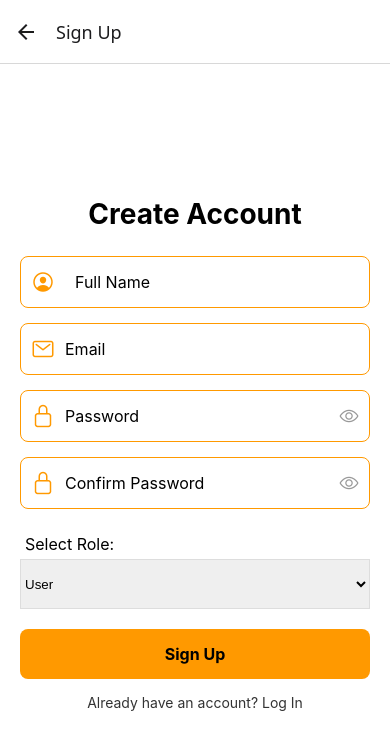
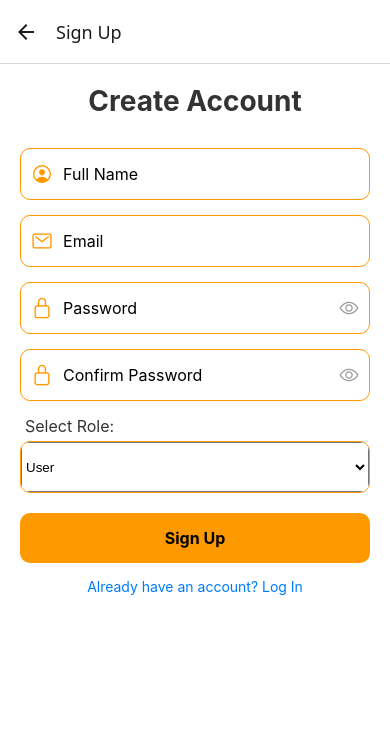
Before and after one commit to mwendwavickie/HUSTLECONNECT, a React Native app in the folder hustleconnect-frontend/: screen /Signup in a window 390 px wide. Shown: the top 750 px of the page. Built offline with nearby package versions, Linux system fonts and the light colour scheme.

Commit message:
Enhance LoginScreen: add loading indicator, improve layout with KeyboardAvoidingView, and update styles for better user experience

```diff
--- a/hustleconnect-frontend/screens/LoginScreen.js
+++ b/hustleconnect-frontend/screens/LoginScreen.js
@@ -1,9 +1,18 @@
-import React, {useState, useEffect, useContext} from "react";
-import { View, Text, StyleSheet, TextInput, TouchableOpacity, Alert } from "react-native";
+import React, { useState, useContext } from "react";
+import {
+    View,
+    Text,
+    StyleSheet,
+    TextInput,
+    TouchableOpacity,
+    Alert,
+    ActivityIndicator,
+    KeyboardAvoidingView,
+    Platform
+} from "react-native";
 import { useNavigation } from "@react-navigation/native";
 import { AuthContext } from "../context/AuthContext";
 import { Ionicons } from "@expo/vector-icons";
-
 
 
 const LoginScreen = () => {
@@ -15,34 +24,37 @@ const LoginScreen = () => {
     const [showPassword, setShowPassword] = useState(false);
     const [loading, setLoading] = useState(false);
 
-
-
-    const handleLogin =  async() => {
+    const handleLogin = async () => {
         if (!email || !password) {
             return Alert.alert("Error", "Please fill in all fields");
         }
-        try{
+        try {
+            setLoading(true);
             const response = await fetch("http://192.168.1.137:5000/api/auth/login", {
                 method: "POST",
-                headers: {"Content-Type": 'application/json'},
-                body: JSON.stringify({email, password}),
+                headers: { "Content-Type": "application/json" },
+                body: JSON.stringify({ email, password }),
             });
+
             const data = await response.json();
             if (!response.ok) throw new Error(data.message || "Login failed");
 
-            login(data.user);//save user data in context
+            login(data.user);
             navigation.navigate("Main");
         } catch (error) {
             Alert.alert("Login Failed", error.message);
+        } finally {
+            setLoading(false);
         }
-
     };
 
+    return (
+        <KeyboardAvoidingView style={styles.container} behavior={Platform.OS === "ios" ? "padding" : undefined}>
+            <View style={styles.card}>
+                <Ionicons name="person-circle-outline" size={80} color="#ff9900" style={styles.icon} />
+                <Text style={styles.title}>Welcome Back</Text>
+                <Text style={styles.subtitle}>Login to continue</Text>
 
-
-    return(
-        <View style={styles.container}>
-            <Text style={styles.title}>Login</Text>
                 <View style={styles.inputWrapper}>
                     <Ionicons name="mail-outline" size={20} color="#999" style={styles.inputIcon} />
                     <TextInput
@@ -72,76 +84,103 @@ const LoginScreen = () => {
                         />
                     </TouchableOpacity>
                 </View>
-            <TouchableOpacity style={styles.button} onPress={handleLogin} disabled={loading}>
-                <Text style={styles.buttonText}>{loading ? "Logging in..." : "Login"}</Text>
+
+                <TouchableOpacity
+                    style={[styles.button, loading && { backgroundColor: "#ccc" }]}
+                    onPress={handleLogin}
+                    disabled={loading}
+                >
+                    {loading ? (
+                        <ActivityIndicator color="black" />
+                    ) : (
+                        <Text style={styles.buttonText}>Login</Text>
+                    )}
                 </TouchableOpacity>
 
                 <TouchableOpacity onPress={() => navigation.navigate("Signup")}>
-                <Text style={styles.link}>Don't have an account? Sign Up</Text>
+                    <Text style={styles.link}>Don't have an account? <Text style={styles.linkHighlight}>Sign Up</Text></Text>
                 </TouchableOpacity>
+            </View>
+        </KeyboardAvoidingView>
+    );
+};
 
-        </View>
-
-    );
-}
 export default LoginScreen;
 
 const styles = StyleSheet.create({
     container: {
         flex: 1,
+        backgroundColor: '#f9f9f9',
+        justifyContent: 'center',
+        alignItems: 'center',
         padding: 20,
-        justifyContent: 'center',
-        backgroundColor: '#f5f5f5',
+    },
+    card: {
+        backgroundColor: '#fff',
+        width: '100%',
+        borderRadius: 16,
+        padding: 20,
+        shadowColor: '#000',
+        shadowOffset: { width: 0, height: 2 },
+        shadowOpacity: 0.1,
+        shadowRadius: 5,
+        elevation: 5,
+    },
+    icon: {
+        alignSelf: 'center',
+        marginBottom: 10,
     },
     title: {
-        fontSize: 24,
+        fontSize: 26,
         fontWeight: 'bold',
-        marginBottom: 20,
         textAlign: 'center',
+        marginBottom: 5,
         color: '#333',
+    },
+    subtitle: {
+        fontSize: 14,
+        textAlign: 'center',
+        marginBottom: 25,
+        color: '#777',
     },
     inputWrapper: {
         flexDirection: 'row',
         alignItems: 'center',
         borderWidth: 1,
         borderColor: '#ff9900',
-        borderRadius: 8,
+        borderRadius: 10,
         paddingHorizontal: 10,
         marginBottom: 15,
+        backgroundColor: '#fff',
     },
     inputIcon: {
-        marginRight: 10,
+        marginRight: 8,
     },
     input: {
         flex: 1,
         height: 50,
         fontSize: 16,
-        paddingRight: 10, // for spacing before the icon
     },
     button: {
         backgroundColor: '#ff9900',
-        padding: 15,
-        borderRadius: 8,
+        paddingVertical: 15,
+        borderRadius: 10,
         alignItems: 'center',
+        marginTop: 10,
         marginBottom: 15,
     },
-    googlebutton: {
-        backgroundColor: '#4285F4',
-        padding: 15,
-        borderRadius: 8,
-        alignItems: 'center',
-        marginBottom: 15,
-    },
-
     buttonText: {
-        color: 'black',
+        color: '#000',
         fontSize: 16,
-        fontWeight: 'bold',
+        fontWeight: '600',
     },
     link: {
+        textAlign: 'center',
+        color: '#555',
+        fontSize: 14,
+    },
+    linkHighlight: {
         color: '#007bff',
-        textAlign: 'center',
-        marginTop: 10,
+        fontWeight: '600',
     },
-
 });
--- a/hustleconnect-frontend/screens/SignupScreen.js
+++ b/hustleconnect-frontend/screens/SignupScreen.js
@@ -1,5 +1,5 @@
-import React, {useState, useContext } from "react";
-import { View, Text, StyleSheet, TextInput, TouchableOpacity, Alert } from "react-native";
+import React, { useState, useContext } from "react";
+import { View, Text, StyleSheet, TextInput, TouchableOpacity, Alert, KeyboardAvoidingView, Platform, ScrollView } from "react-native";
 import { useNavigation } from "@react-navigation/native";
 import { Ionicons } from "@expo/vector-icons";
 import { Picker } from '@react-native-picker/picker';
@@ -15,25 +15,21 @@ const SignupScreen = () => {
     const [confirmPassword, setConfirmPassword] = useState("");
     const [showPassword, setShowPassword] = useState(false);
     const [showConfirmPassword, setShowConfirmPassword] = useState(false);
-    const [role, setRole] = useState("user"); // Default role
+    const [role, setRole] = useState("user");
     const [loading, setLoading] = useState(false);
-
 
     const validateForm = () => {
         if (!name || !email || !password || !confirmPassword) {
-            return Alert.alert("Error", "Please fill in all fields");
+            Alert.alert("Error", "Please fill in all fields");
+            return false;
         }
-
-        //Alert.alert("Success", "Account created successfully");
-        //navigation.navigate("Login");
-
         const emailRegex = /\S+@\S+\.\S+/;
-        if(!emailRegex.test(email)) {
+        if (!emailRegex.test(email)) {
             Alert.alert("Error", "Please enter a valid email address");
             return false;
         }
-        if(password.length < 6) {
-            Alert.alert("Error", "Password must be at least 6 characters long");
+        if (password.length < 6) {
+            Alert.alert("Error", "Password must be at least 6 characters");
             return false;
         }
         if (password !== confirmPassword) {
@@ -43,30 +39,24 @@ const SignupScreen = () => {
         return true;
     };
 
-    const handleSignup = async() => {
+    const handleSignup = async () => {
         if (!validateForm()) return;
 
         setLoading(true);
         try {
             const response = await fetch("http://192.168.1.137:5000/api/auth/signup", {
                 method: "POST",
-                headers: {"Content-Type": 'application/json'},
-                body: JSON.stringify({
-                    name,
-                    email,
-                    password,
-                    role,
-                }),
+                headers: { "Content-Type": "application/json" },
+                body: JSON.stringify({ name, email, password, role }),
             });
+
             const data = await response.json();
 
-                if (!response.ok) {
-                    throw new Error(data.message || 'Signup failed');
-                }
+            if (!response.ok) throw new Error(data.message || "Signup failed");
+
             login(data.user);
             Alert.alert("Success", "Account created successfully");
             navigation.navigate("Main");
-
         } catch (error) {
             Alert.alert("Error", error.message);
         } finally {
@@ -74,24 +64,26 @@ const SignupScreen = () => {
         }
     };
 
-
-
-    return(
-        <View style={styles.container}>
+    return (
+        <KeyboardAvoidingView style={styles.container} behavior={Platform.OS === "ios" ? "padding" : undefined}>
+            <ScrollView contentContainerStyle={styles.scrollView}>
                 <Text style={styles.title}>Create Account</Text>
 
+                {/* Name */}
                 <View style={styles.inputWrapper}>
-                <Ionicons name="person-circle-outline" size={24} color="#ff9900" style={{ marginRight: 20 }} />
+                    <Ionicons name="person-circle-outline" size={22} color="#ff9900" style={styles.icon} />
                     <TextInput
                         style={styles.input}
                         placeholder="Full Name"
                         value={name}
                         onChangeText={setName}
+                        autoCapitalize="words"
                     />
                 </View>
 
+                {/* Email */}
                 <View style={styles.inputWrapper}>
-                <Ionicons name="mail-outline" size={24} color="#ff9900" style={{ marginRight: 10 }} />
+                    <Ionicons name="mail-outline" size={22} color="#ff9900" style={styles.icon} />
                     <TextInput
                         style={styles.input}
                         placeholder="Email"
@@ -102,87 +94,101 @@ const SignupScreen = () => {
                     />
                 </View>
 
+                {/* Password */}
                 <View style={styles.inputWrapper}>
-                <Ionicons name="lock-closed-outline" size={24} color="#ff9900" style={{ marginRight: 10 }} />
+                    <Ionicons name="lock-closed-outline" size={22} color="#ff9900" style={styles.icon} />
                     <TextInput
                         style={styles.input}
                         placeholder="Password"
                         value={password}
                         onChangeText={setPassword}
-                secureTextEntry = {!showPassword}
+                        secureTextEntry={!showPassword}
                     />
                     <TouchableOpacity onPress={() => setShowPassword(!showPassword)}>
-                    <Ionicons
-                    name={showPassword ? "eye-off-outline" : "eye-outline"}
-                    size={20}
-                    color="#999"
-                    />
+                        <Ionicons name={showPassword ? "eye-off-outline" : "eye-outline"} size={20} color="#999" />
                     </TouchableOpacity>
                 </View>
 
+                {/* Confirm Password */}
                 <View style={styles.inputWrapper}>
-                <Ionicons name="lock-closed-outline" size={24} color="#ff9900" style={{ marginRight: 10 }} />
+                    <Ionicons name="lock-closed-outline" size={22} color="#ff9900" style={styles.icon} />
                     <TextInput
                         style={styles.input}
                         placeholder="Confirm Password"
                         value={confirmPassword}
                         onChangeText={setConfirmPassword}
-                secureTextEntry = {!showConfirmPassword}
+                        secureTextEntry={!showConfirmPassword}
                     />
                     <TouchableOpacity onPress={() => setShowConfirmPassword(!showConfirmPassword)}>
-                    <Ionicons
-                    name={showConfirmPassword ? "eye-off-outline" : "eye-outline"}
-                    size={20}
-                    color="#999"
-                    />
+                        <Ionicons name={showConfirmPassword ? "eye-off-outline" : "eye-outline"} size={20} color="#999" />
                     </TouchableOpacity>
                 </View>
 
-            <View style={styles.roleContainer}>
+                {/* Role Picker */}
+                <View style={styles.pickerContainer}>
                     <Text style={styles.roleLabel}>Select Role:</Text>
-                <Picker selectedValue={role} onValueChange={(itemValue) => setRole(itemValue)} style={styles.picker}>
+                    <View style={styles.pickerWrapper}>
+                        <Picker
+                            selectedValue={role}
+                            onValueChange={setRole}
+                            style={styles.picker}
+                            dropdownIconColor="#ff9900"
+                        >
                             <Picker.Item label="User" value="user" />
                             <Picker.Item label="Vendor" value="vendor" />
-
                         </Picker>
                     </View>
+                </View>
 
-            <TouchableOpacity style={styles.button} onPress={handleSignup} disabled={loading}>
-                <Text style={styles.buttonText}>{loading? 'Signing up...': 'Sign Up'}</Text>
+                {/* Sign Up Button */}
+                <TouchableOpacity
+                    style={[styles.button, loading && { backgroundColor: "#ccc" }]}
+                    onPress={handleSignup}
+                    disabled={loading}
+                >
+                    <Text style={styles.buttonText}>{loading ? "Signing up..." : "Sign Up"}</Text>
                 </TouchableOpacity>
 
+                {/* Navigation Link */}
                 <TouchableOpacity onPress={() => navigation.navigate("Login")}>
                     <Text style={styles.link}>Already have an account? Log In</Text>
                 </TouchableOpacity>
-        </View>
-    )
-}
+            </ScrollView>
+        </KeyboardAvoidingView>
+    );
+};
+
 export default SignupScreen;
 
 const styles = StyleSheet.create({
     container: {
-        flex:1,
+        flex: 1,
+        backgroundColor: "#fff",
+    },
+    scrollView: {
         padding: 20,
         justifyContent: "center",
-        backgroundColor: "#fff",
     },
-    title:{
+    title: {
         fontSize: 28,
         fontWeight: "bold",
-        marginBottom: 25,
+        marginBottom: 30,
         textAlign: "center",
-        color: "black",
+        color: "#333",
     },
     inputWrapper: {
         flexDirection: "row",
         alignItems: "center",
-        justifyContent: "space-between",
         borderWidth: 1,
         borderColor: "#ff9900",
-        borderRadius: 8,
+        borderRadius: 10,
         paddingHorizontal: 10,
         marginBottom: 15,
         backgroundColor: "#fff",
+        elevation: 2,
+    },
+    icon: {
+        marginRight: 10,
     },
     input: {
         flex: 1,
@@ -190,12 +196,34 @@ const styles = StyleSheet.create({
         fontSize: 16,
         paddingRight: 10,
     },
+    pickerContainer: {
+        marginBottom: 20,
+    },
+    roleLabel: {
+        fontSize: 16,
+        marginBottom: 5,
+        marginLeft: 5,
+        color: "#333",
+    },
+    pickerWrapper: {
+        borderWidth: 1,
+        borderColor: "#ff9900",
+        borderRadius: 10,
+        overflow: "hidden",
+        backgroundColor: "#fff",
+        elevation: 2,
+    },
+    picker: {
+        height: 50,
+        width: "100%",
+    },
     button: {
         backgroundColor: "#ff9900",
         padding: 15,
-        borderRadius: 8,
+        borderRadius: 10,
         alignItems: "center",
-        marginTop: 10,
+        marginBottom: 15,
+        elevation: 2,
     },
     buttonText: {
         color: "black",
@@ -203,23 +231,8 @@ const styles = StyleSheet.create({
         fontWeight: "bold",
     },
     link: {
-        color: "#333",
-        marginTop: 15,
+        color: "#007bff",
         textAlign: "center",
+        fontSize: 14,
     },
-    roleContainer: {
-        marginVertical: 10,
-
-    },
-    roleLabel: {
-        fontSize: 16,
-        marginBottom: 5,
-        marginLeft:5,
-    },
-    picker: {
-        borderWidth: 1,
-        borderColor: "#ddd",
-        height: 50,
-    },
-
-})
+});
```
Lines whose indentation alone changed are shown as unchanged.
